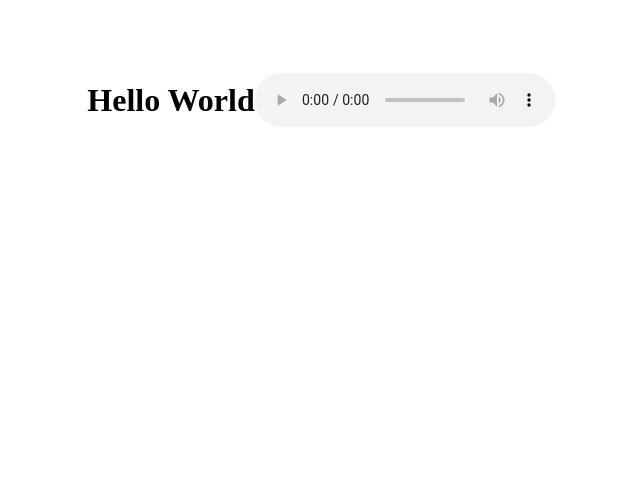
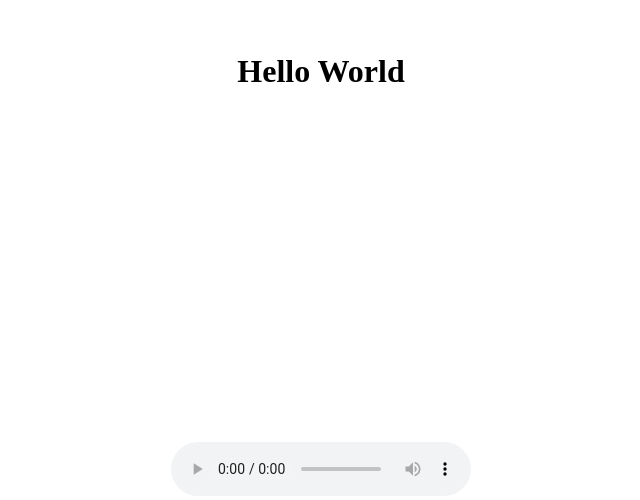
Before and after one commit to Asegai/asegai.github.io, a plain HTML site: page index.html in a window 1280 px wide. Shown: the part 300-800 px from the top of the page, without its empty margins (319-959 px from the left). Drawn offline with Linux system fonts and the light colour scheme.

Commit message:
Update index.html

```diff
--- a/index.html
+++ b/index.html
@@ -7,20 +7,32 @@
     <style>
         body {
             display: flex;
+            flex-direction: column;
+            align-items: center;
+            justify-content: space-between;
+            height: 100vh;
+            margin: 0;
+        }
+
+        main {
+            flex-grow: 1;
+            display: flex;
             align-items: center;
             justify-content: center;
-            height: 100vh;
-            margin: 0;
         }
     </style>
 </head>
 <body>
-    <h1>Hello World</h1>
+    <main>
+        <h1>Hello World</h1>
+    </main>
 
-    <audio id="backgroundAudio" controls loop>
-        <source src="https://raw.githubusercontent.com/Asegai/asegai.github.io/master/rollrick.mp3" type="audio/mp3">
-        Your browser does not support the audio element.
-    </audio>
+    <footer>
+        <audio id="backgroundAudio" controls loop>
+            <source src="https://raw.githubusercontent.com/Asegai/asegai.github.io/master/rollrick.mp3" type="audio/mp3">
+            Your browser does not support the audio element.
+        </audio>
+    </footer>
 
     <script>
         document.addEventListener('DOMContentLoaded', function () {
```
